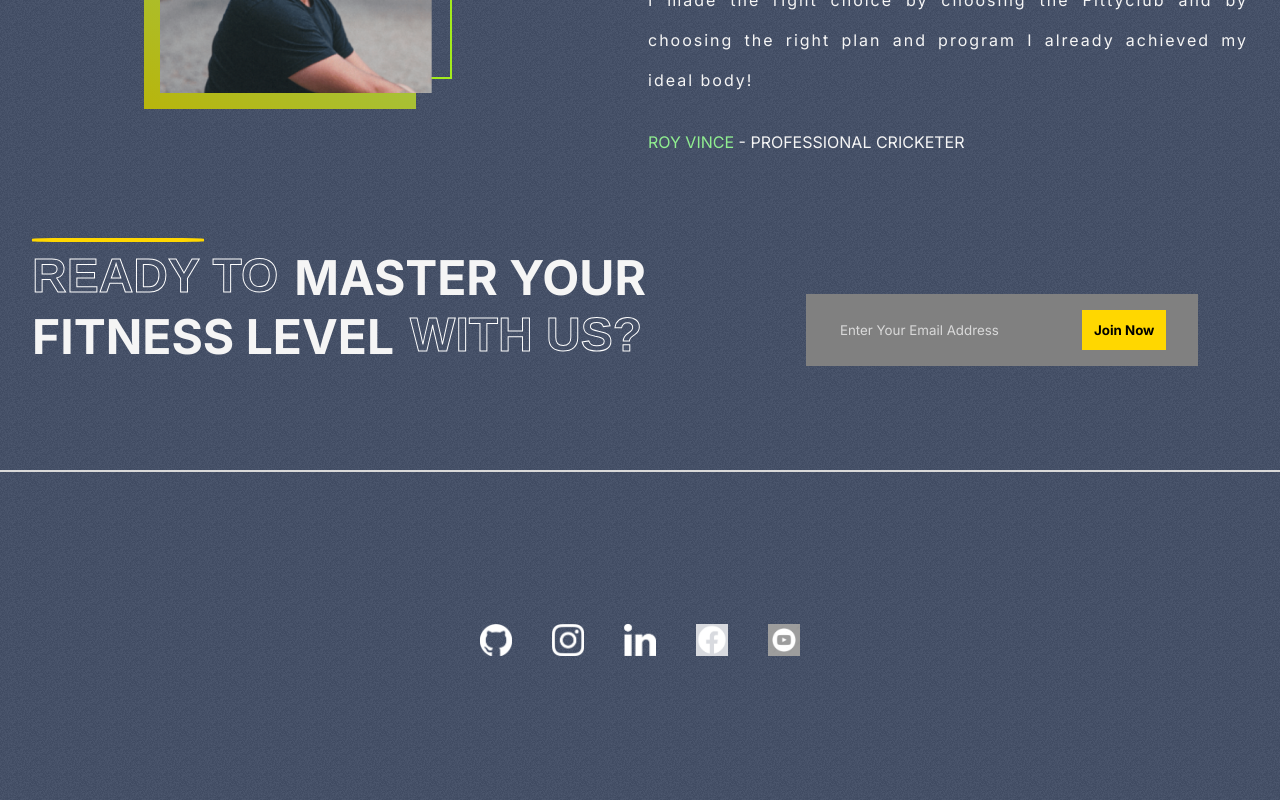
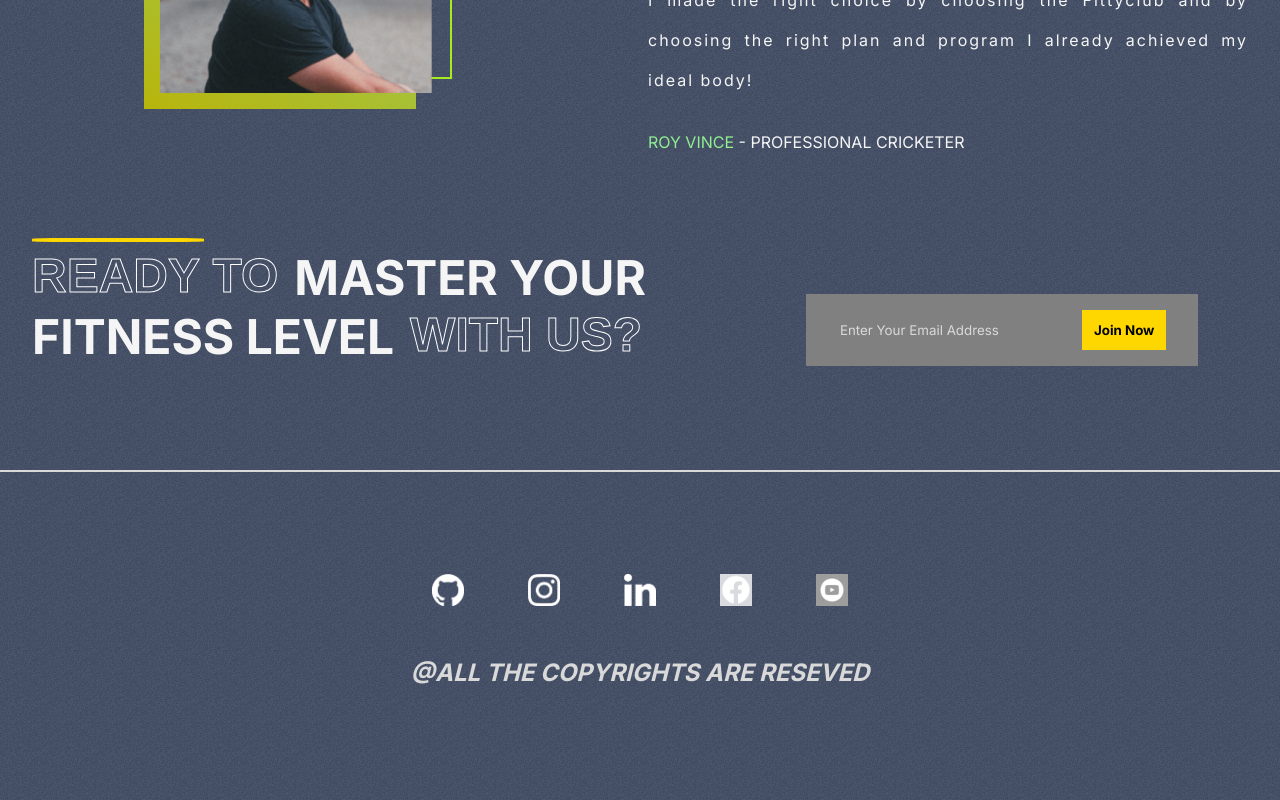
Before and after one commit to gihanthakavishan/Gymnasium_Application, a React (Create React App) app: page / in a window 1280 px wide. Shown: the part 2837-3637 px from the top of the page. Built offline with nearby package versions, Linux system fonts and the light colour scheme.

Commit message:
finish the footer section

```diff
--- a/src/components/Footer/Footer.css
+++ b/src/components/Footer/Footer.css
@@ -5,17 +5,28 @@
     border: 1px solid var(--lightgray);
 }
 
-.social-links{
+.footer{
     padding: 1 rem 2 rem;
     display: flex;
-    flex-direction:row;
-    gap: 2.5rem;
+    flex-direction:column;
+    gap: rem;
     align-items: center;
     justify-content: center;
     height: 20rem;
 }
+.social-links{
+    display: flex;
+    gap: 4rem;
+}
+
 .social-links>img{
     width: 2rem;
     height: 2rem;
     cursor: pointer;
 }
+.copy-rights{
+    padding-top: 2rem;
+    font-style: italic;
+    color: var(--lightgray);
+    text-transform: uppercase;
+}
--- a/src/components/Footer/Footer.jsx
+++ b/src/components/Footer/Footer.jsx
@@ -11,13 +11,18 @@ const Footer = () => {
 
     <div className="Footer-container">
         <hr />
-        <div className="social-links">
+      <div className="footer">
+       <div className="social-links">
         <img src={Github} alt="" />
         <img src={Instagram} alt="" />
         <img src={LinkedIn} alt="" />
         <img src={Facebook} alt="" />
         <img src={Youtube} alt="" />
-        </div>
+       </div>
+       <div className="copy-rights">
+         <h2>@All The CopyRights Are Reseved</h2>
+       </div>
+     </div>
     </div>
   )
 }
```
